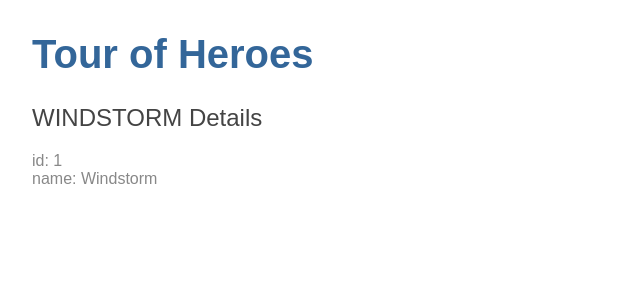
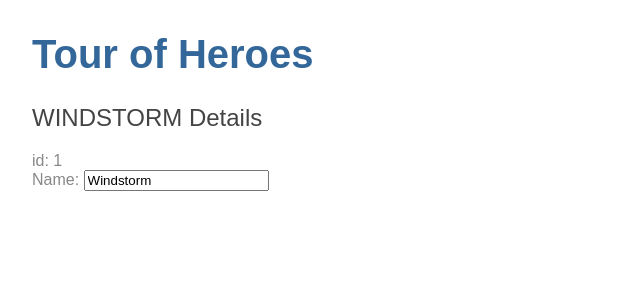
Before and after one commit to douglascarlos/angular-tour-of-heroes, an Angular app: page /heroes in a window 1280 px wide. Shown: the top 300 px of the page, without its empty margins (0-640 px from the left). Built offline with nearby package versions, Linux system fonts and the light colour scheme.

Commit message:
using two-way data binding with the ngModel directive

```diff
--- a/src/app/app.module.ts
+++ b/src/app/app.module.ts
@@ -1,9 +1,10 @@
 import { BrowserModule } from '@angular/platform-browser';
 import { NgModule } from '@angular/core';
+import { FormsModule } from '@angular/forms';
 
 
 import { AppComponent } from './app.component';
-import { HeroesComponent } from './heroes/heroes.component';
+import { HeroesComponent } from './heroes';
 
 
 @NgModule({
@@ -12,7 +13,8 @@ import { HeroesComponent } from './heroes/heroes.component';
     HeroesComponent
   ],
   imports: [
-    BrowserModule
+    BrowserModule,
+    FormsModule
   ],
   providers: [],
   bootstrap: [AppComponent]
--- a/src/app/heroes/heroes.component.html
+++ b/src/app/heroes/heroes.component.html
@@ -1,3 +1,12 @@
-<h2>{{ hero.name | uppercase }} Details</h2>
-<div><span>id: </span>{{ hero.id }}</div>
-<div><span>name: </span>{{ hero.name }}</div>
+<h2>
+	{{ hero.name | uppercase }} Details
+</h2>
+<div>
+	<span>id: </span>{{ hero.id }}
+</div>
+<div>
+	<label for="name">
+		Name:
+		<input [(ngModel)]="hero.name" id="name" type="text" placeholder="Name">
+	</label>
+</div>
```
